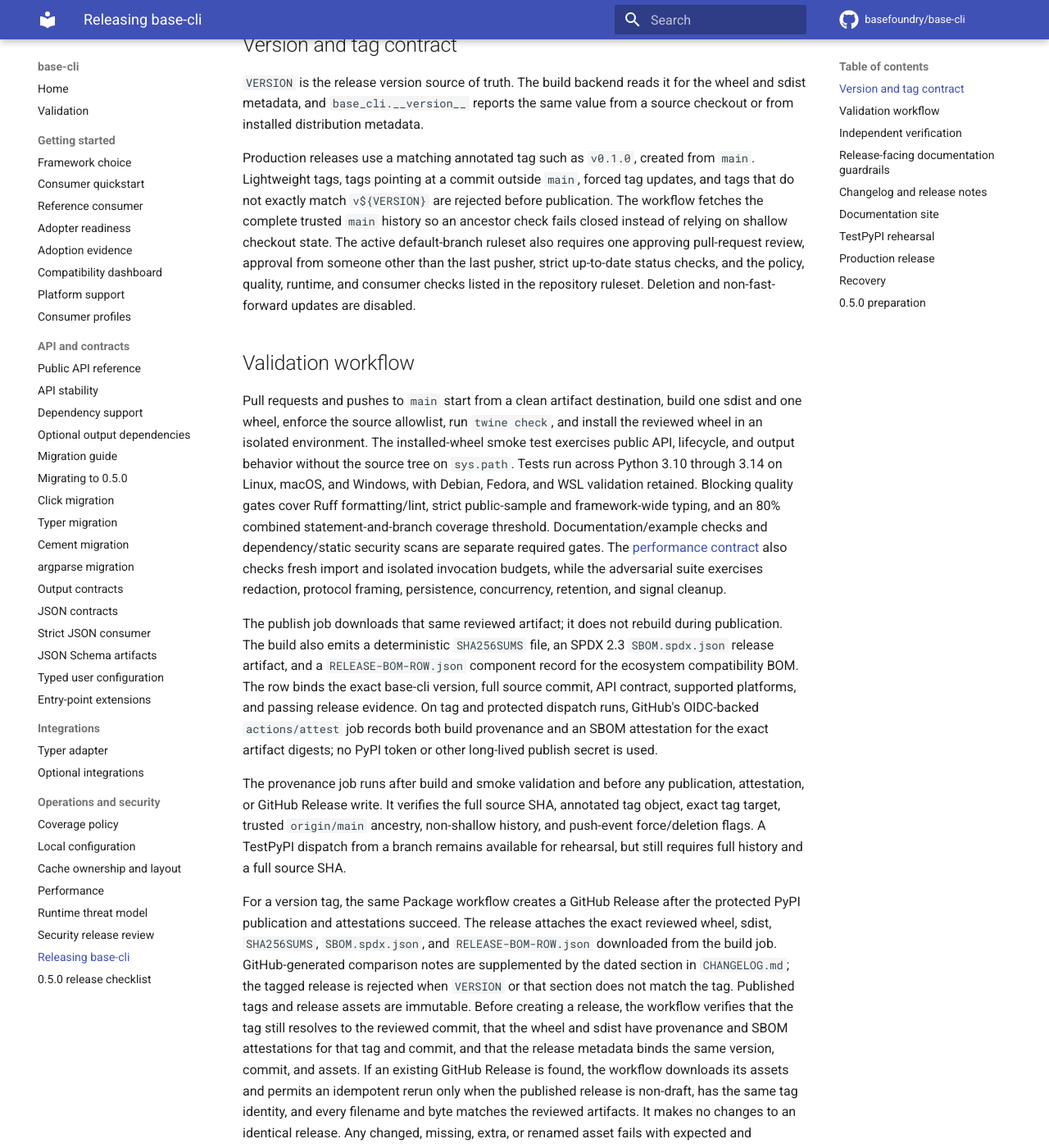
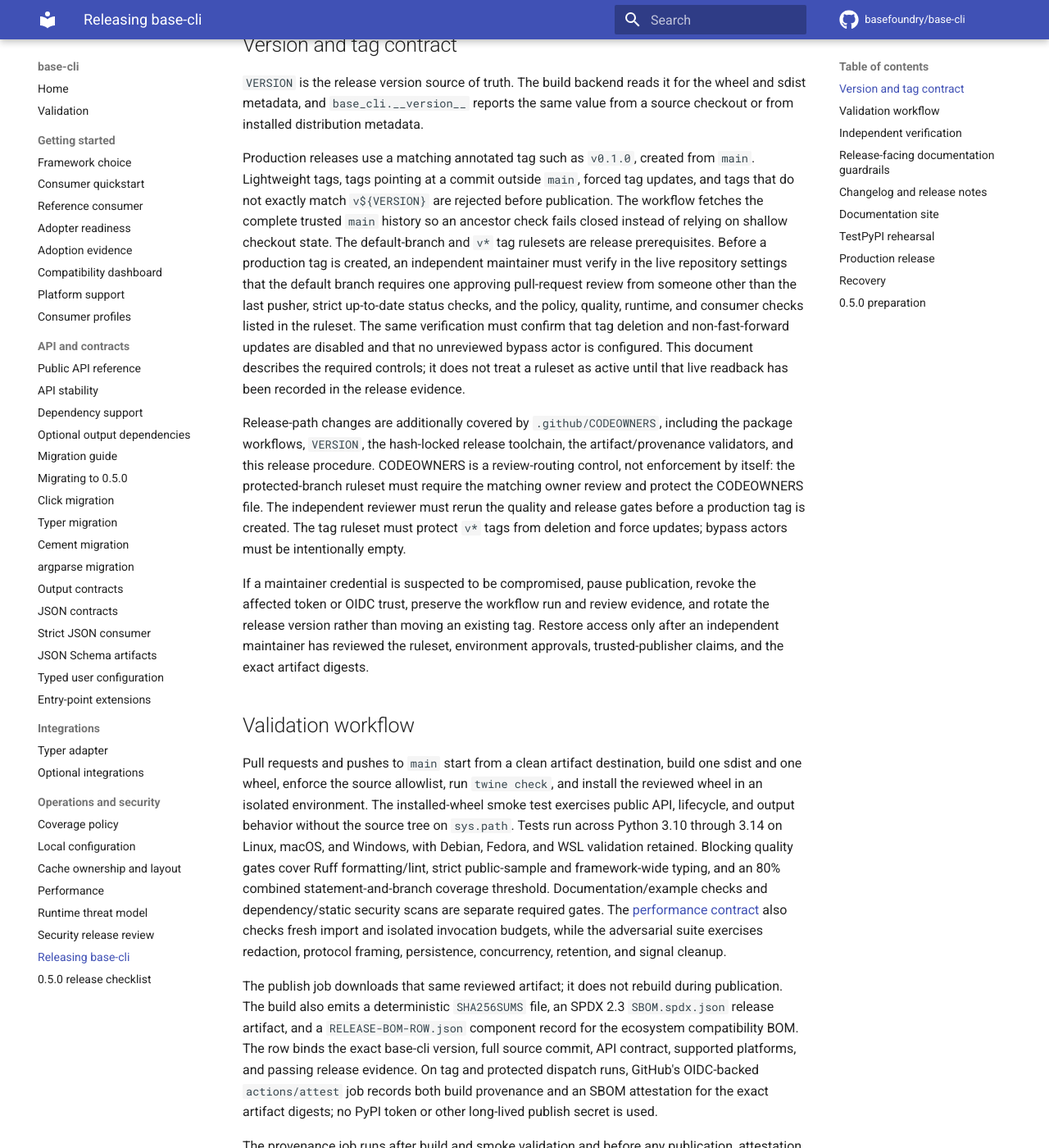
Before and after one commit to basefoundry/base-cli, an MkDocs documentation site: the page built from docs/releasing.md, in a window 1280 px wide and 1400 px high, scrolled down 327 px. Shown: the whole window at 82% size. Built offline with MkDocs 1.6.1 and Material for MkDocs 9.7.7, drawn with Linux system fonts in a browser that asks for light colours; comment, search, counter and statistics services are not loaded; some of the changed text lies outside the part shown.

Commit message:
security: define release-path code owners (#498)
## Summary

- add CODEOWNERS coverage for release workflows, VERSION, packaging
metadata, locks, and release validators
- document the independent-review and emergency-recovery controls for
production releases
- prepare the repository for the matching protected-main and `v*` tag
rulesets

## Validation

- `UV_CACHE_DIR=/private/tmp/base-cli-uv-cache uv run --extra dev pytest
-q tests/test_security_documentation.py tests/test_validate_docs.py`
- Ruff and `git diff --check` pass

After this merges, apply the repository ruleset changes from #484: one
approval, code-owner review, last-push approval, and immutable `v*`
tags.

Relates to #484.

```diff
--- a/docs/releasing.md
+++ b/docs/releasing.md
@@ -20,10 +20,31 @@ Production releases use a matching annotated tag such as `v0.1.0`, created from
 updates, and tags that do not exactly match `v${VERSION}` are rejected before
 publication. The workflow fetches the complete trusted `main` history so an
 ancestor check fails closed instead of relying on shallow checkout state.
-The active default-branch ruleset also requires one approving pull-request
-review, approval from someone other than the last pusher, strict up-to-date
-status checks, and the policy, quality, runtime, and consumer checks listed in
-the repository ruleset. Deletion and non-fast-forward updates are disabled.
+The default-branch and `v*` tag rulesets are release prerequisites. Before a
+production tag is created, an independent maintainer must verify in the live
+repository settings that the default branch requires one approving pull-request
+review from someone other than the last pusher, strict up-to-date status checks,
+and the policy, quality, runtime, and consumer checks listed in the ruleset.
+The same verification must confirm that tag deletion and non-fast-forward
+updates are disabled and that no unreviewed bypass actor is configured. This
+document describes the required controls; it does not treat a ruleset as active
+until that live readback has been recorded in the release evidence.
+
+Release-path changes are additionally covered by `.github/CODEOWNERS`, including
+the package workflows, `VERSION`, the hash-locked release toolchain, the
+artifact/provenance validators, and this release procedure. CODEOWNERS is a
+review-routing control, not enforcement by itself: the protected-branch
+ruleset must require the matching owner review and protect the CODEOWNERS file.
+The independent reviewer must rerun the quality and release gates before a
+production tag is created. The tag ruleset must protect `v*` tags from deletion
+and force updates; bypass actors must be intentionally empty.
+
+If a maintainer credential is suspected to be compromised, pause publication,
+revoke the affected token or OIDC trust, preserve the workflow run and review
+evidence, and rotate the release version rather than moving an existing tag.
+Restore access only after an independent maintainer has reviewed the ruleset,
+environment approvals, trusted-publisher claims, and the exact artifact
+digests.
 
 ## Validation workflow
 
@@ -64,8 +85,9 @@ the exact reviewed wheel, sdist, `SHA256SUMS`, `SBOM.spdx.json`, and
 `RELEASE-BOM-ROW.json` downloaded from the build job. GitHub-generated
 comparison notes are supplemented by the
 dated section in `CHANGELOG.md`; the tagged release is rejected when `VERSION`
-or that section does not match the tag. Published tags and release assets are
-immutable. Before creating a release, the workflow verifies that the tag still
+or that section does not match the tag. Once the live `v*` tag ruleset has been
+verified, published tags and release assets are treated as immutable. Before
+creating a release, the workflow verifies that the tag still
 resolves to the reviewed commit, that the wheel and sdist have provenance and
 SBOM attestations for that tag and commit, and that the release metadata binds
 the same version, commit, and assets. If an existing GitHub Release is found,
```
Also changed, not shown: 1 other file.
